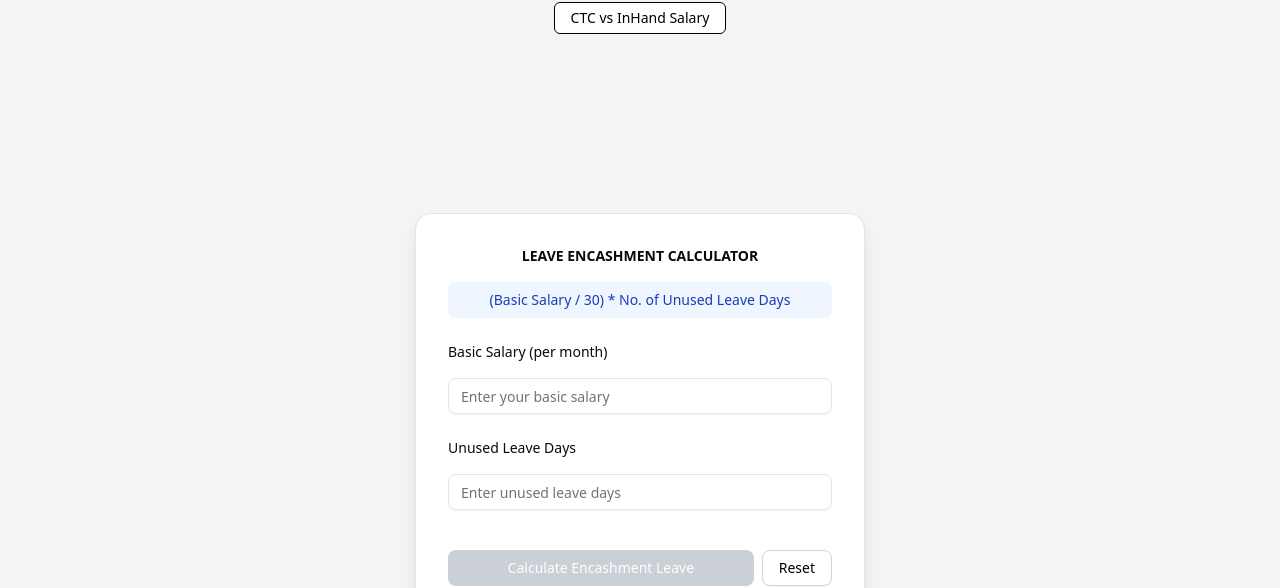
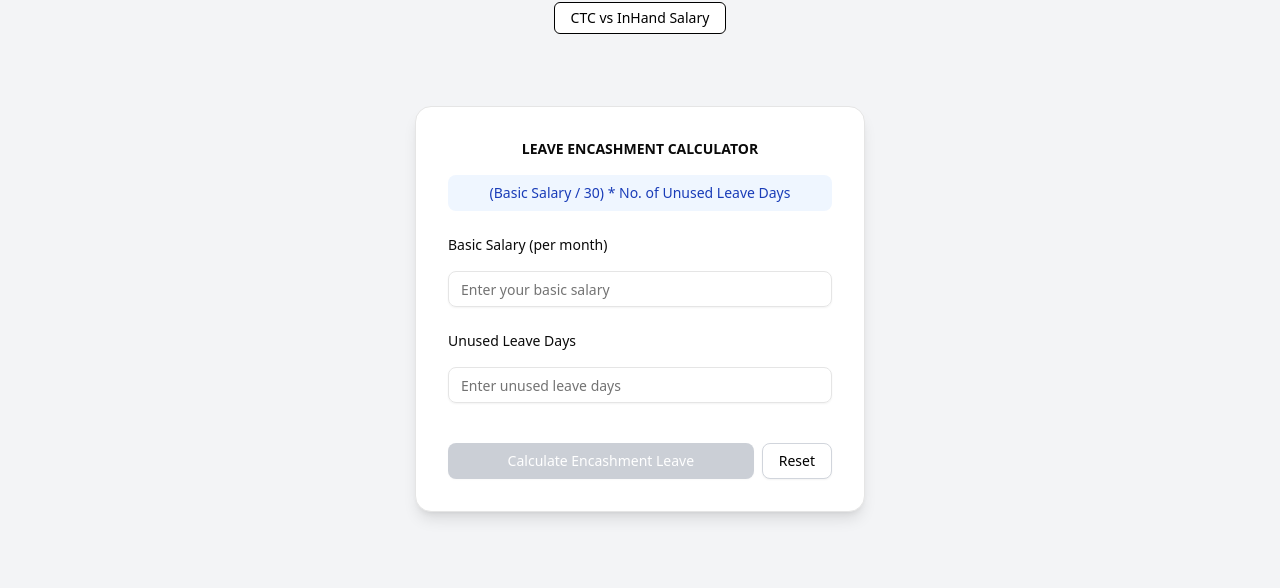
Before and after one commit to enggsuraj/work-wise, a Next.js app: page /leave-encashment in a window 1280 px wide. Shown: the part 138-726 px from the top of the page. Built offline with nearby package versions, Linux system fonts and the light colour scheme; no server answers.

Commit message:
refactor

```diff
--- a/src/app/layout.tsx
+++ b/src/app/layout.tsx
@@ -117,11 +117,12 @@ export default function RootLayout({
       >
         <SessionProviderWrapper>
           <Header />
-          <main className="h-full flex-grow justify-center items-center bg-gray-100 p-6">
-            <NavigationButtons />
-            <div className="h-full flex-grow flex justify-center items-center">
+          <main className="flex-grow justify-center items-center bg-gray-100 p-6">
+            <div className="flex flex-grow justify-center text-center p-6 pt-0">
+              <NavigationButtons />
+            </div>
+            <div className="flex-grow flex justify-center items-center">
               {children}
-              <Analytics />
             </div>
           </main>
           <Footer />
--- a/src/components/common/NavigationButtons.tsx
+++ b/src/components/common/NavigationButtons.tsx
@@ -17,8 +17,7 @@ export default function NavigationButtons() {
 
   if (pathname === "/login") return null;
 
-  return pathname !== "/login" ? (
-    <div className="flex flex-grow justify-center text-center p-6 pt-0">
+  return (
     <div className="grid grid-cols-2 gap-4 md:p-6 md:flex md:justify-center md:gap-4 md:flex-wrap">
       {routes.map((route, index) => (
         <Link key={index} href={route.path} prefetch>
@@ -35,8 +34,5 @@ export default function NavigationButtons() {
         </Link>
       ))}
     </div>
-    </div>
-  ) : (
-    <></>
   );
 }
```
Lines whose indentation alone changed are shown as unchanged.
